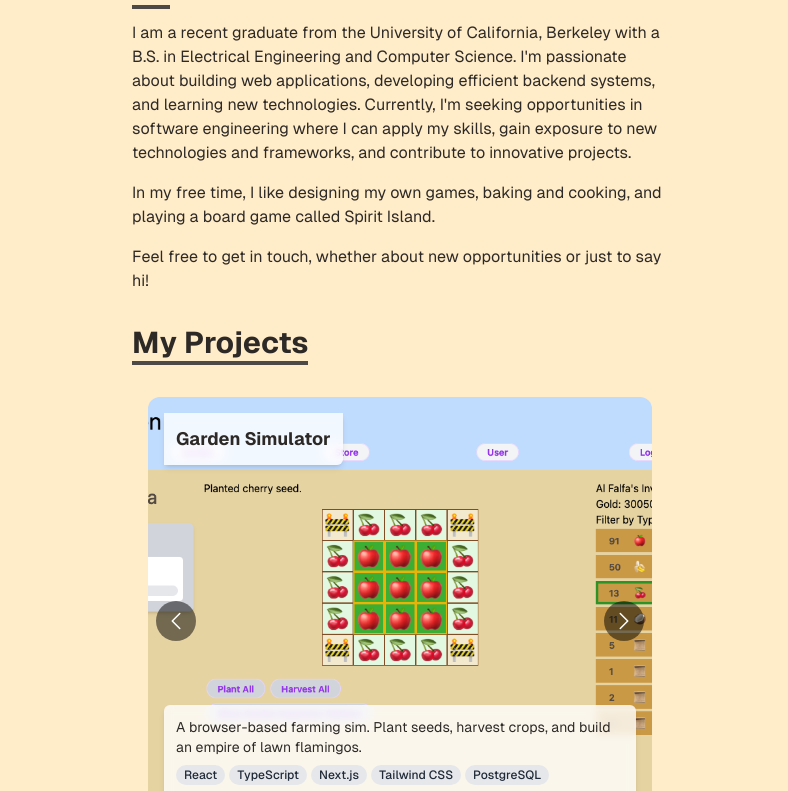
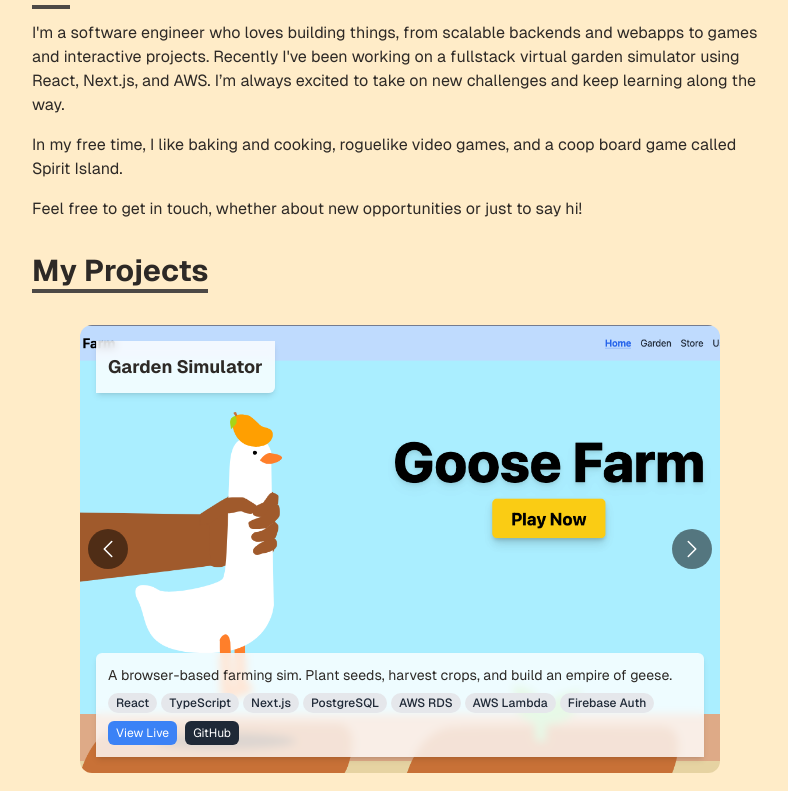
Before and after one commit to lo-maxwell/personal-website, a Next.js app: page / in a window 1280 px wide. Shown: the part 243-1034 px from the top of the page, without its empty margins (240-1028 px from the left). Built offline with nearby package versions, Linux system fonts and the light colour scheme.

Commit message:
update bio, add goose farm banner

```diff
--- a/app/bio.tsx
+++ b/app/bio.tsx
@@ -4,13 +4,13 @@ export default function Bio() {
 		<div className="mb-6">
 			<h1 className="text-2xl font-bold border-b-4 border-text-border inline-block mb-3">Bio</h1>
 			<div className={`w-full hypens-auto break-words overflow-wrap`}>
-			I am a recent graduate from the University of California, Berkeley with a B.S. in Electrical Engineering and Computer Science. I&apos;m passionate about building web applications, developing efficient backend systems, and learning new technologies. Currently, I&apos;m seeking opportunities in software engineering where I can apply my skills, gain exposure to new technologies and frameworks, and contribute to innovative projects.
+			{`I'm a software engineer who loves building things, from scalable backends and webapps to games and interactive projects. Recently I've been working on a fullstack virtual garden simulator using React, Next.js, and AWS. I’m always excited to take on new challenges and keep learning along the way.`}
 			</div>
 			<div className={`mt-4 w-full hypens-auto break-words overflow-wrap`}>
-			In my free time, I like designing my own games, baking and cooking, and playing a board game called Spirit Island.
+			{`In my free time, I like baking and cooking, roguelike video games, and a coop board game called Spirit Island.`}
 			</div>
 			<div className={`mt-4 w-full hypens-auto break-words overflow-wrap`}>
-			Feel free to get in touch, whether about new opportunities or just to say hi!
+			{`Feel free to get in touch, whether about new opportunities or just to say hi!`}
 			</div>
 		</div>
 		</>
--- a/app/page.tsx
+++ b/app/page.tsx
@@ -11,7 +11,7 @@ export default function Home() {
         <NavigationHeader/>
       </div>
 
-      <div className={`max-w-[600px] mx-auto my-4 px-4 sm:px-6 lg:px-8`}>
+      <div className={`max-w-[800px] mx-auto my-4 px-4 sm:px-6 lg:px-8`}>
         <section id="profile" className="mb-8">
           <Profile/>
         </section>
--- a/app/projects.tsx
+++ b/app/projects.tsx
@@ -5,11 +5,11 @@ export default function Projects() {
 	const projects: Project[] = [
 		{
 			name: "Garden Simulator",
-			description: "A browser-based farming sim. Plant seeds, harvest crops, and build an empire of lawn flamingos.",
+			description: "A browser-based farming sim. Plant seeds, harvest crops, and build an empire of geese.",
 			deploymentLink: "https://react-virtual-garden.vercel.app",
 			githubLink: "https://github.com/lo-maxwell/react-virtual-garden",
-			imagePaths: ["/images/virtual-garden/1.png", "/images/virtual-garden/2.png", "/images/virtual-garden/3.png"],
-			technologies: ["React", "TypeScript", "Next.js", "Tailwind CSS", "PostgreSQL"],
+			imagePaths: ["/images/virtual-garden/4.png", "/images/virtual-garden/1.png", "/images/virtual-garden/2.png", "/images/virtual-garden/3.png"],
+			technologies: ["React", "TypeScript", "Next.js", "PostgreSQL", "AWS RDS", "AWS Lambda", "Firebase Auth"],
 			startDate: null,
 			endDate: null
 		},
--- a/tsconfig.json
+++ b/tsconfig.json
@@ -7,7 +7,7 @@
     "noEmit": true,
     "esModuleInterop": true,
     "module": "esnext",
-    "moduleResolution": "Bundler",
+    "moduleResolution": "node",
     "resolveJsonModule": true,
     "isolatedModules": true,
     "jsx": "preserve",
```
Also changed, not shown: public/images/virtual-garden/4.png (added).
